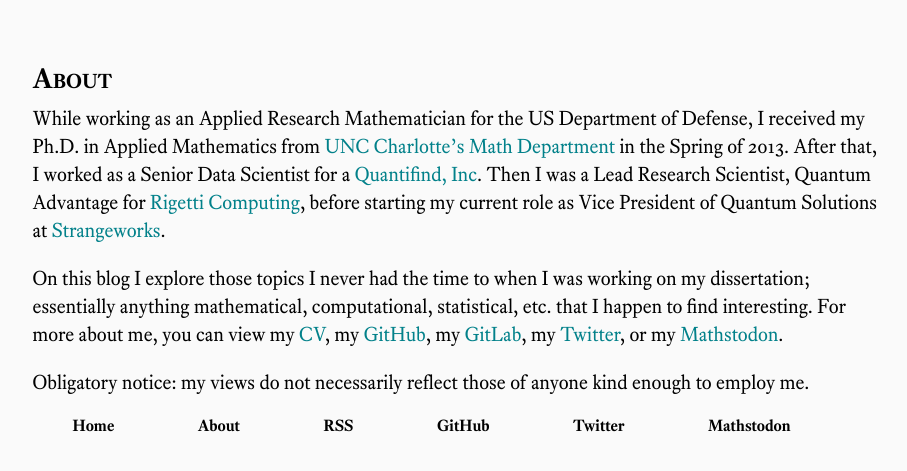
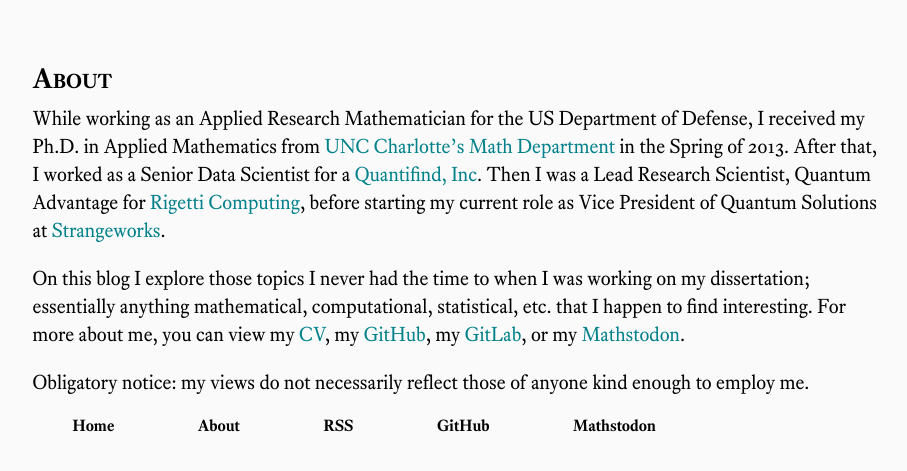
Before and after one commit to genos/genos.github.io, a Jekyll site: the page built from about.md, in a window 1280 px wide. Shown: the top 471 px of the page, without its empty margins (185-1092 px from the left). Built offline with Jekyll 4.4.1, drawn with Linux system fonts in a browser that asks for light colours.

Commit message:
twitter delenda est

```diff
--- a/_layouts/default.html
+++ b/_layouts/default.html
@@ -24,7 +24,6 @@
         <li><a href="{{ "/about" | absolute_url }}">About</a></li>
         <li><a href="{{ "/feed.xml" | absolute_url }}">RSS</a></li>
         <li><a href="https://github.com/genos">GitHub</a></li>
-        <li><a href="https://twitter.com/graham_enos">Twitter</a></li>
         <li><a href="https://mathstodon.xyz/@grahamenos">Mathstodon</a></li>
       </ul>
     </nav>
--- a/about.md
+++ b/about.md
@@ -7,6 +7,6 @@
 Then I was a Lead Research Scientist, Quantum Advantage for [Rigetti Computing](https://www.rigetti.com), before starting my current role as Vice President of Quantum Solutions at [Strangeworks](https://strangeworks.com/).
 
 On this blog I explore those topics I never had the time to when I was working on my dissertation; essentially anything mathematical, computational, statistical, etc. that I happen to find interesting.
-For more about me, you can view my [CV]({{ "/public/genos_cv.pdf" | absolute_url}}), my [GitHub](https://github.com/genos), my [GitLab](https://gitlab.com/grenos), my [Twitter](https://twitter.com/graham_enos), or my [Mathstodon](https://mathstodon.xyz/@grahamenos).
+For more about me, you can view my [CV]({{ "/public/genos_cv.pdf" | absolute_url}}), my [GitHub](https://github.com/genos), my [GitLab](https://gitlab.com/grenos), or my [Mathstodon](https://mathstodon.xyz/@grahamenos).
 
 Obligatory notice: my views do not necessarily reflect those of anyone kind enough to employ me.
```
